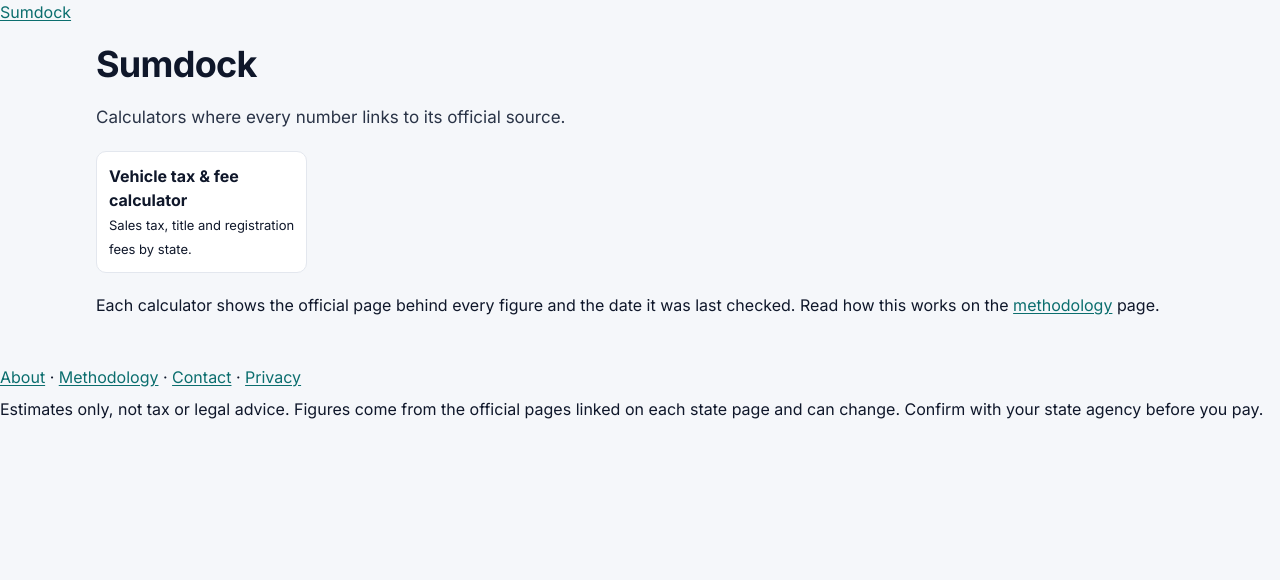
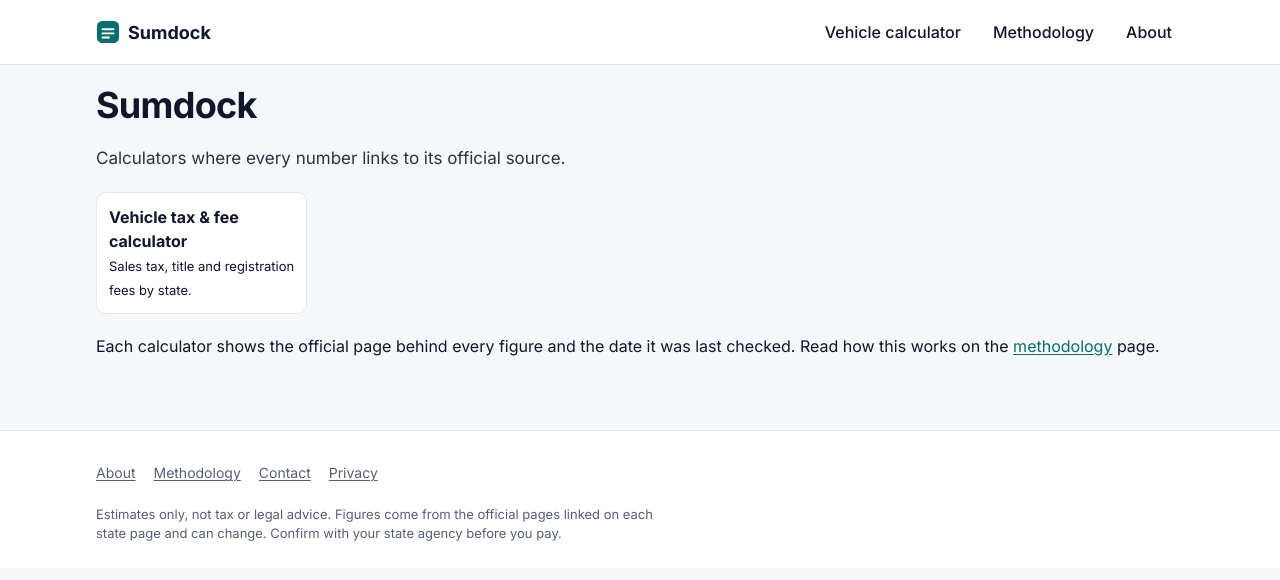
Before and after one commit to sanyamgargg/sumdock, a Next.js app: page / in a window 1280 px wide. Shown: the top 580 px of the page. Built offline with nearby package versions, Linux system fonts and the light colour scheme.

Commit message:
Layout shell: header with mobile menu, footer, breadcrumbs, container
Co-Authored-By: Claude Sonnet 5.5 <noreply@anthropic.com>

```diff
--- a/app/globals.css
+++ b/app/globals.css
@@ -85,4 +85,31 @@ input[type="number"], input[type="text"], select { height: var(--field); padding
 td.num { text-align: right; font-variant-numeric: tabular-nums; white-space: nowrap; }
 tr.total td { font-weight: 700; border-bottom: 0; font-size: 1.1rem; }
 .sources small { color: var(--muted); }
-.footnav { margin-bottom: 8px; }
+
+/* Header */
+.site-header { background: var(--card); border-bottom: 1px solid var(--line); position: relative; }
+.site-header__row { display: flex; align-items: center; justify-content: space-between; min-height: 64px; flex-wrap: wrap; }
+.brand { display: flex; align-items: center; gap: 8px; text-decoration: none; color: var(--fg); font-weight: 700; font-size: 18px; min-height: var(--touch); }
+.brand__mark { color: var(--accent); }
+.menu-btn { width: var(--touch); height: var(--touch); border: 1px solid var(--line); background: var(--card); color: var(--fg); border-radius: var(--radius-field); display: flex; align-items: center; justify-content: center; cursor: pointer; }
+.site-nav { display: none; width: 100%; flex-direction: column; padding: 4px 0 12px; }
+.site-nav.is-open { display: flex; }
+.site-nav a { display: flex; align-items: center; min-height: var(--touch); color: var(--fg); text-decoration: none; font-weight: 500; border-top: 1px solid var(--line); }
+.site-nav a:hover { color: var(--accent); }
+@media (min-width: 760px) {
+  .menu-btn { display: none; }
+  .site-nav, .site-nav.is-open { display: flex; flex-direction: row; width: auto; padding: 0; gap: 8px; }
+  .site-nav a { border-top: 0; padding: 0 12px; border-radius: var(--radius-field); }
+}
+
+/* Footer */
+.site-footer { background: var(--card); border-top: 1px solid var(--line); margin-top: 24px; color: var(--muted); font-size: 13px; }
+.site-footer__inner { padding-top: 20px; padding-bottom: 24px; display: flex; flex-direction: column; gap: 10px; }
+.site-footer p { margin: 0; max-width: 70ch; }
+.footnav { display: flex; flex-wrap: wrap; gap: 0 18px; font-size: 14px; }
+.footnav a { color: var(--muted); display: inline-flex; align-items: center; min-height: var(--touch); }
+
+/* Breadcrumbs */
+.crumbs { font-size: 13px; color: var(--muted); }
+.crumbs ol { list-style: none; margin: 0; padding: 0; display: flex; flex-wrap: wrap; }
+.crumbs a { color: var(--muted); display: inline-flex; align-items: center; min-height: 24px; }
--- a/app/layout.tsx
+++ b/app/layout.tsx
@@ -1,6 +1,8 @@
 import type { Metadata } from "next";
 import { Inter } from "next/font/google";
+import Link from "next/link";
 import "./globals.css";
+import SiteHeader from "@/components/SiteHeader";
 import { site } from "@/lib/site";
 
 const inter = Inter({ subsets: ["latin"], weight: ["400", "500", "600", "700"], display: "swap", variable: "--font-inter" });
@@ -15,19 +17,22 @@ export default function RootLayout({ children }: { children: React.ReactNode })
   return (
     <html lang="en-US" className={inter.variable}>
       <body>
-        <header className="site">
-          <a href="/" className="brand">{site.name}</a>
-        </header>
-        <main className="container page">{children}</main>
-        <footer className="site">
-          <nav className="footnav">
-            <a href="/about/">About</a> · <a href="/methodology/">Methodology</a> · <a href="/contact/">Contact</a> ·{" "}
-            <a href="/privacy/">Privacy</a>
-          </nav>
-          <p>
-            Estimates only, not tax or legal advice. Figures come from the official pages linked on each state page and can
-            change. Confirm with your state agency before you pay.
-          </p>
+        <a href="#main" className="skip">Skip to content</a>
+        <SiteHeader name={site.name} />
+        <main id="main" className="container page">{children}</main>
+        <footer className="site-footer">
+          <div className="container site-footer__inner">
+            <nav aria-label="Footer" className="footnav">
+              <Link href="/about/">About</Link>
+              <Link href="/methodology/">Methodology</Link>
+              <Link href="/contact/">Contact</Link>
+              <Link href="/privacy/">Privacy</Link>
+            </nav>
+            <p>
+              Estimates only, not tax or legal advice. Figures come from the official pages linked on each state page and can
+              change. Confirm with your state agency before you pay.
+            </p>
+          </div>
         </footer>
       </body>
     </html>
--- /dev/null
+++ b/components/SiteHeader.tsx
@@ -0,0 +1,44 @@
+"use client";
+
+import Link from "next/link";
+import { useState } from "react";
+
+const NAV = [
+  { href: "/vehicle/", label: "Vehicle calculator" },
+  { href: "/methodology/", label: "Methodology" },
+  { href: "/about/", label: "About" },
+];
+
+export default function SiteHeader({ name }: { name: string }) {
+  const [open, setOpen] = useState(false);
+  return (
+    <header className="site-header">
+      <div className="container site-header__row">
+        <Link href="/" className="brand" onClick={() => setOpen(false)}>
+          <svg width="24" height="24" viewBox="0 0 26 26" aria-hidden="true">
+            <rect x="1" y="1" width="24" height="24" rx="6" fill="currentColor" className="brand__mark" />
+            <path d="M7 14.5h12M7 10h12M7 19h7" stroke="#FFFFFF" strokeWidth="2" strokeLinecap="round" fill="none" />
+          </svg>
+          {name}
+        </Link>
+        <button
+          type="button"
+          className="menu-btn"
+          aria-label={open ? "Close menu" : "Open menu"}
+          aria-expanded={open}
+          aria-controls="site-nav"
+          onClick={() => setOpen((o) => !o)}
+        >
+          <svg width="20" height="20" viewBox="0 0 20 20" aria-hidden="true">
+            <path d={open ? "M4 4l12 12M16 4L4 16" : "M3 6h14M3 10h14M3 14h14"} stroke="currentColor" strokeWidth="2" strokeLinecap="round" fill="none" />
+          </svg>
+        </button>
+        <nav id="site-nav" aria-label="Main" className={open ? "site-nav is-open" : "site-nav"}>
+          {NAV.map((n) => (
+            <Link key={n.href} href={n.href} onClick={() => setOpen(false)}>{n.label}</Link>
+          ))}
+        </nav>
+      </div>
+    </header>
+  );
+}
```
Also changed, not shown: components/Breadcrumbs.tsx (added, +22 -0 lines).
